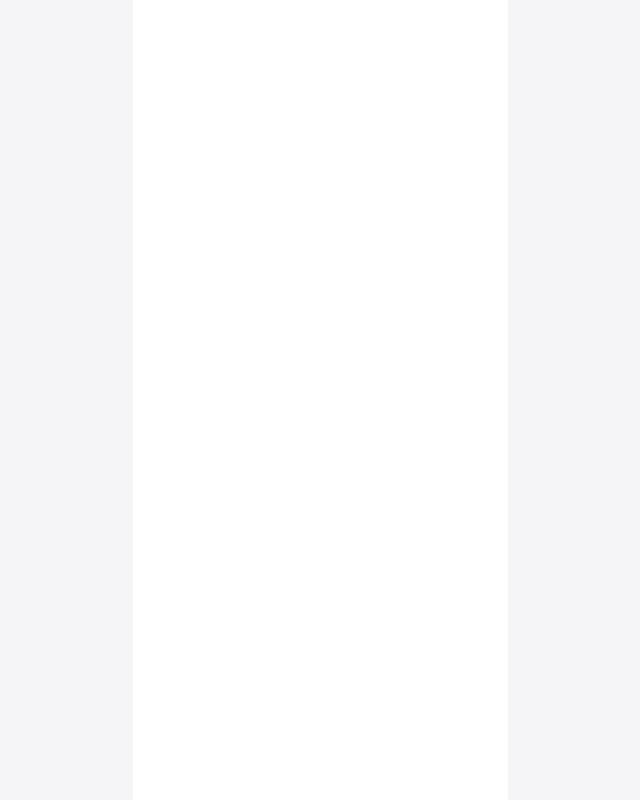
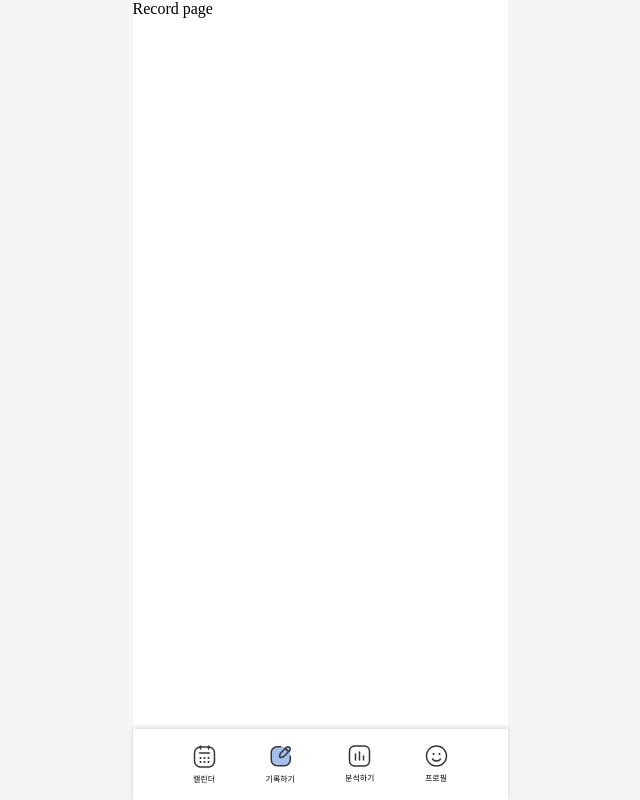
Before and after one commit to f-lb/frontend, a React (Create React App) app: page /record in a window 1280 px wide. Before the commit this address had no page. Shown: the whole page, without its empty margins (320-960 px from the left). Built offline with nearby package versions, Linux system fonts and the light colour scheme.

Commit message:
BnB 기능완성

```diff
--- a/src/App.js
+++ b/src/App.js
@@ -1,6 +1,6 @@
 import "./App.css";
 import { BrowserRouter, Route, Routes } from "react-router-dom";
-import { AnalyzePage, CalendarPage } from "./pages";
+import { AnalyzePage, CalendarPage, ProfilePage, RecordPage } from "./pages";
 import { BnbLayout, RootLayout } from "./layouts";
 
 function App() {
@@ -8,10 +8,12 @@ function App() {
     <RootLayout>
       <BrowserRouter>
         <Routes>
-            <Route element={<BnbLayout />}>
-              <Route path="/" element={<CalendarPage />} />
-              <Route path="/analyze" element={<AnalyzePage />} />
-            </Route>
+          <Route element={<BnbLayout />}>
+            <Route path="/" element={<CalendarPage />} />
+            <Route path="/analyze" element={<AnalyzePage />} />
+            <Route path="/profile" element={<ProfilePage />} />
+            <Route path="/record" element={<RecordPage />} />
+          </Route>
         </Routes>
       </BrowserRouter>
     </RootLayout>
--- a/src/layouts/BnbLayout.jsx
+++ b/src/layouts/BnbLayout.jsx
@@ -1,30 +1,69 @@
 import { Link, Outlet } from "react-router-dom";
 import styled from "styled-components";
 import SmileIcon from "../assets/smile.svg";
+import FilledSmileIcon from "../assets/smile_filled.svg";
 import CalendarIcon from "../assets/calendar.svg";
+import Filled_CalendarIcon from "../assets/calendar_filled.svg";
 import AnalyzeIcon from "../assets/analyze.svg";
+import Filled_AnalyzeIcon from "../assets/chart_filled.svg";
 import PostIcon from "../assets/post.svg";
+import Filled_PostIcon from "../assets/post_filled.svg";
+import { useLocation } from "react-router-dom";
 
 export default function BnbLayout() {
+  const { pathname } = useLocation();
+
   return (
     <>
       <Outlet />
 
       <BnB>
         <BnbItem to="/">
-          <img src={CalendarIcon} alt="smile icon" />
+          {pathname !== "/" ? (
+            <img src={CalendarIcon} alt="calendar icon" />
+          ) : (
+            <img
+              src={Filled_CalendarIcon}
+              style={{ marginTop: "-1.3px" }}
+              alt="filled canlendar icon"
+            />
+          )}
           <span>캘린더</span>
         </BnbItem>
-        <BnbItem>
-          <img src={PostIcon} alt="post icon" />
+        <BnbItem to="/record">
+          {pathname !== "/record" ? (
+            <img src={PostIcon} alt="calendar icon" />
+          ) : (
+            <img
+              src={Filled_PostIcon}
+              style={{ marginTop: "-1.3px" }}
+              alt="filled canlendar icon"
+            />
+          )}
           <span>기록하기</span>
         </BnbItem>
         <BnbItem to="analyze">
-          <img src={AnalyzeIcon} alt="smile icon" />
+          {pathname !== "/analyze" ? (
+            <img src={AnalyzeIcon} alt="calendar icon" />
+          ) : (
+            <img
+              src={Filled_AnalyzeIcon}
+              style={{ marginTop: "-1.3px" }}
+              alt="filled canlendar icon"
+            />
+          )}
           <span>분석하기</span>
         </BnbItem>
-        <BnbItem>
-          <img src={SmileIcon} alt="smile icon" />
+        <BnbItem to="profile">
+          {pathname !== "/profile" ? (
+            <img src={SmileIcon} alt="calendar icon" />
+          ) : (
+            <img
+              style={{ marginTop: "-1.3px" }}
+              src={FilledSmileIcon}
+              alt="filled canlendar icon"
+            />
+          )}
           <span>프로필</span>
         </BnbItem>
       </BnB>
@@ -39,11 +78,14 @@ const BnB = styled.nav`
   bottom: 0;
   left: 0;
   right: 0;
-  max-width: 375px;
+  width: 100%;
+  max-width: inherit;
   margin: 0 auto;
   box-sizing: border-box;
   padding: 16px 60px;
-  box-shadow: -1px -1px 1px 2px rgba(0, 0, 0, 0.15);
+  // box-shadow: 0px -2px 10px 0px #00000026;
+  -webkit-box-shadow: 0px -2px 4.5px #00000026;
+  -moz-box-shadow: 0px -4px 3px #00000026;
 `;
 
 const BnbItem = styled(Link)`
--- /dev/null
+++ b/src/pages/ProfilePage.jsx
@@ -0,0 +1,3 @@
+export default function ProfilePage() {
+  return <>Profile page</>;
+}
--- /dev/null
+++ b/src/pages/RecordPage.jsx
@@ -0,0 +1,3 @@
+export default function RecordPage() {
+  return <>Record page</>;
+}
--- a/src/pages/index.js
+++ b/src/pages/index.js
@@ -1,2 +1,4 @@
 export { default as AnalyzePage } from "./AnalyzePage";
 export { default as CalendarPage } from "./CalendarPage";
+export { default as ProfilePage } from "./ProfilePage";
+export { default as RecordPage } from "./RecordPage";
```
Also changed, not shown: src/layouts/RootLayout.jsx (+9 -11 lines).
